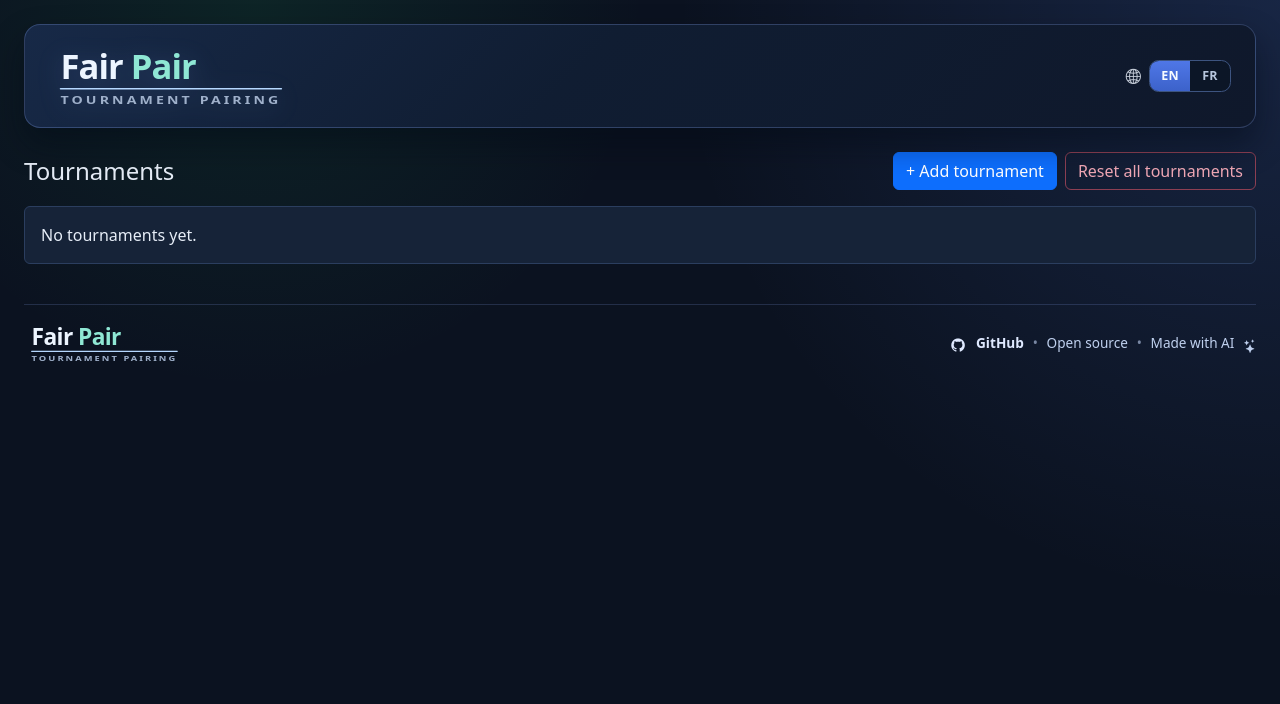
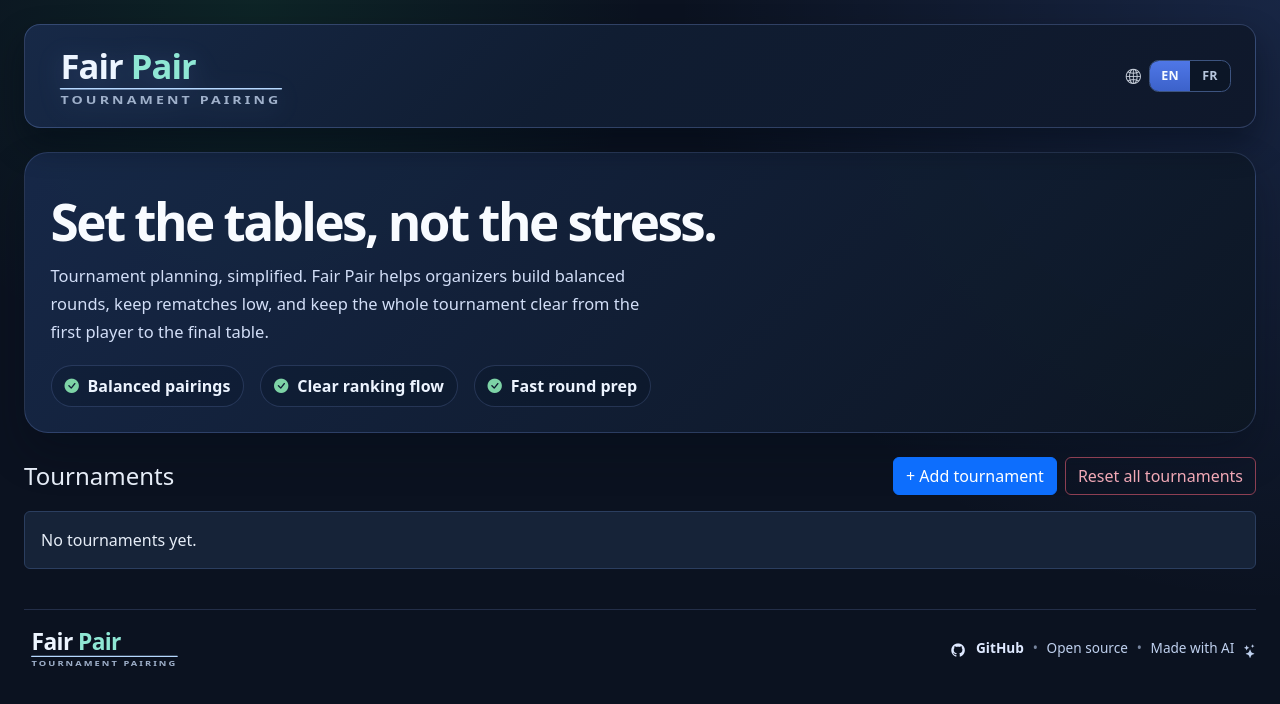
Before and after one commit to fabienrohrer/fair-pair, a website with bundled scripts: page docs/index.html in a window 1280 px wide. Built offline with nearby package versions, Linux system fonts and the light colour scheme.

Commit message:
feat: ajouter une section d'accueil avec des messages et un style amélioré pour l'interface utilisateur

```diff
--- a/docs/app/constants.js
+++ b/docs/app/constants.js
@@ -12,6 +12,12 @@ export const messages = {
     appTitle: "Fair Pair",
     language: "Language",
     closeNotification: "Close notification",
+    homeHeroTitle: "Set the tables, not the stress.",
+    homeHeroIntro:
+      "Tournament planning, simplified. Fair Pair helps organizers build balanced rounds, keep rematches low, and keep the whole tournament clear from the first player to the final table.",
+    homeHeroPoint1: "Balanced pairings",
+    homeHeroPoint2: "Clear ranking flow",
+    homeHeroPoint3: "Fast round prep",
     homeTitle: "Tournaments",
     noTournamentsYet: "No tournaments yet.",
     addTournament: "Add tournament",
@@ -80,6 +86,12 @@ export const messages = {
     appTitle: "Fair Pair",
     language: "Langue",
     closeNotification: "Fermer la notification",
+    homeHeroTitle: "Des tables équilibrées, sans la galère.",
+    homeHeroIntro:
+      "Organiser un tournoi sans friction. Fair Pair aide les organisateurs à préparer des rounds justes, limiter les rematches et garder une vue claire du tournoi avant chaque table.",
+    homeHeroPoint1: "Appariements équilibrés",
+    homeHeroPoint2: "Classement clair",
+    homeHeroPoint3: "Préparation rapide",
     homeTitle: "Tournois",
     noTournamentsYet: "Aucun tournoi pour le moment.",
     addTournament: "Ajouter un tournoi",
--- a/docs/app/renderers.js
+++ b/docs/app/renderers.js
@@ -154,6 +154,19 @@ export function renderHomeView({ state, t }) {
     .join("");
 
   return `
+    <section class="fp-hero mb-4">
+      <div class="row align-items-center g-4">
+        <div class="col-12">
+          <h1 class="fp-hero-title">${t("homeHeroTitle")}</h1>
+          <p class="fp-hero-copy">${t("homeHeroIntro")}</p>
+          <div class="fp-hero-points">
+            <div class="fp-hero-point"><i class="bi bi-check-circle-fill"></i><span>${t("homeHeroPoint1")}</span></div>
+            <div class="fp-hero-point"><i class="bi bi-check-circle-fill"></i><span>${t("homeHeroPoint2")}</span></div>
+            <div class="fp-hero-point"><i class="bi bi-check-circle-fill"></i><span>${t("homeHeroPoint3")}</span></div>
+          </div>
+        </div>
+      </div>
+    </section>
     <section>
       <div class="d-flex flex-wrap justify-content-between align-items-center gap-2 mb-3">
         <h1 class="h4 mb-0">${t("homeTitle")}</h1>
--- a/docs/style.css
+++ b/docs/style.css
@@ -59,6 +59,69 @@ main {
 
 .text-muted {
   color: var(--fp-text-soft) !important;
+}
+
+.fp-hero {
+  border: 1px solid rgba(143, 174, 255, 0.2);
+  border-radius: 1.5rem;
+  padding: clamp(1.3rem, 2vw, 2rem);
+  background: linear-gradient(135deg, rgba(23, 41, 73, 0.96) 0%, rgba(13, 22, 35, 0.96) 100%);
+  box-shadow: 0 1.3rem 2.5rem rgb(4 10 20 / 28%);
+}
+
+.fp-kicker {
+  display: inline-flex;
+  align-items: center;
+  border-radius: 999px;
+  padding: 0.42rem 0.8rem;
+  border: 1px solid rgba(143, 174, 255, 0.28);
+  background: rgba(91, 140, 255, 0.12);
+  color: #dfe9ff;
+  font-size: 0.74rem;
+  font-weight: 700;
+  letter-spacing: 0.08em;
+  text-transform: uppercase;
+}
+
+.fp-hero-title {
+  margin-top: 1rem;
+  margin-bottom: 0.8rem;
+  font-size: clamp(2.1rem, 4vw, 3.4rem);
+  line-height: 1.05;
+  letter-spacing: -0.05em;
+  font-weight: 800;
+  color: #f8fbff;
+}
+
+.fp-hero-copy {
+  max-width: 38rem;
+  margin-bottom: 1.2rem;
+  color: #d2def7;
+  font-size: 1.03rem;
+  line-height: 1.7;
+}
+
+.fp-hero-points {
+  display: flex;
+  flex-wrap: wrap;
+  gap: 0.7rem 1rem;
+}
+
+.fp-hero-point {
+  display: inline-flex;
+  align-items: center;
+  gap: 0.55rem;
+  color: #edf4ff;
+  font-weight: 600;
+  padding: 0.5rem 0.8rem;
+  border-radius: 999px;
+  border: 1px solid rgba(143, 174, 255, 0.18);
+  background: rgba(5, 12, 22, 0.18);
+}
+
+.fp-hero-point i {
+  color: #7dd3a6;
+  font-size: 0.9rem;
 }
 
 .fairpair-appbar {
```
